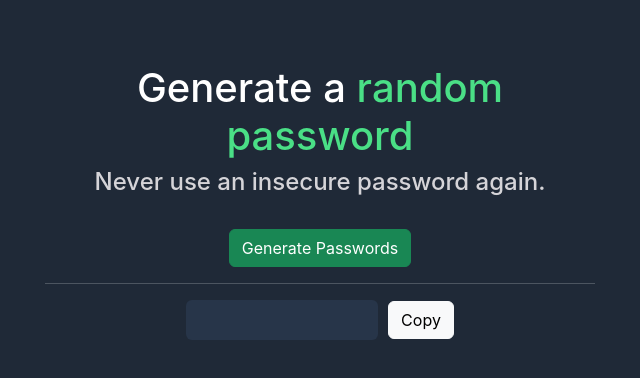
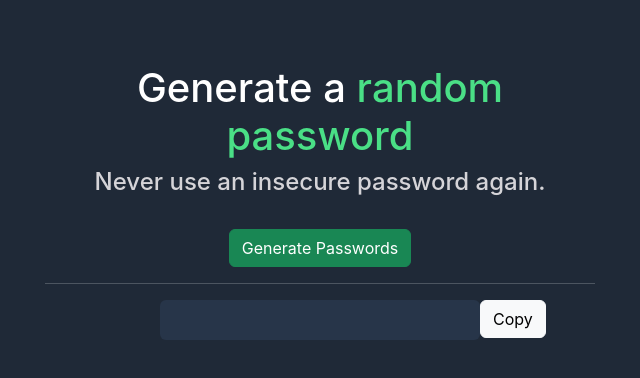
Before and after one commit to wmonsalv/Random-Password-Generator, a React (Create React App) app in the folder random-/: page / in a window 1280 px wide. Shown: the top 378 px of the page, without its empty margins (17-657 px from the left). Built offline with nearby package versions, Linux system fonts and the light colour scheme.

Commit message:
Update Intro.css
copy and password generator bar finally appear on the same line

```diff
--- a/random-/src/Components/Intro.css
+++ b/random-/src/Components/Intro.css
@@ -33,16 +33,18 @@ h4{
 .pw-display{
       background:#273549;
       height:2.5em;
-      width: 12em;
+      width: 20em;
       color:#5DEF92;
       padding: 5px;
       border-radius: 6px;
       display:inline-block;
       position: relative;
+      text-align: center;
+      align-items: left;
   }
 
 .copy{
-    position: relative !important;
+    position: absolute !important;
     margin-bottom: 30px;
-    margin-left: 10px;
+    align-items: right;
 }
```
